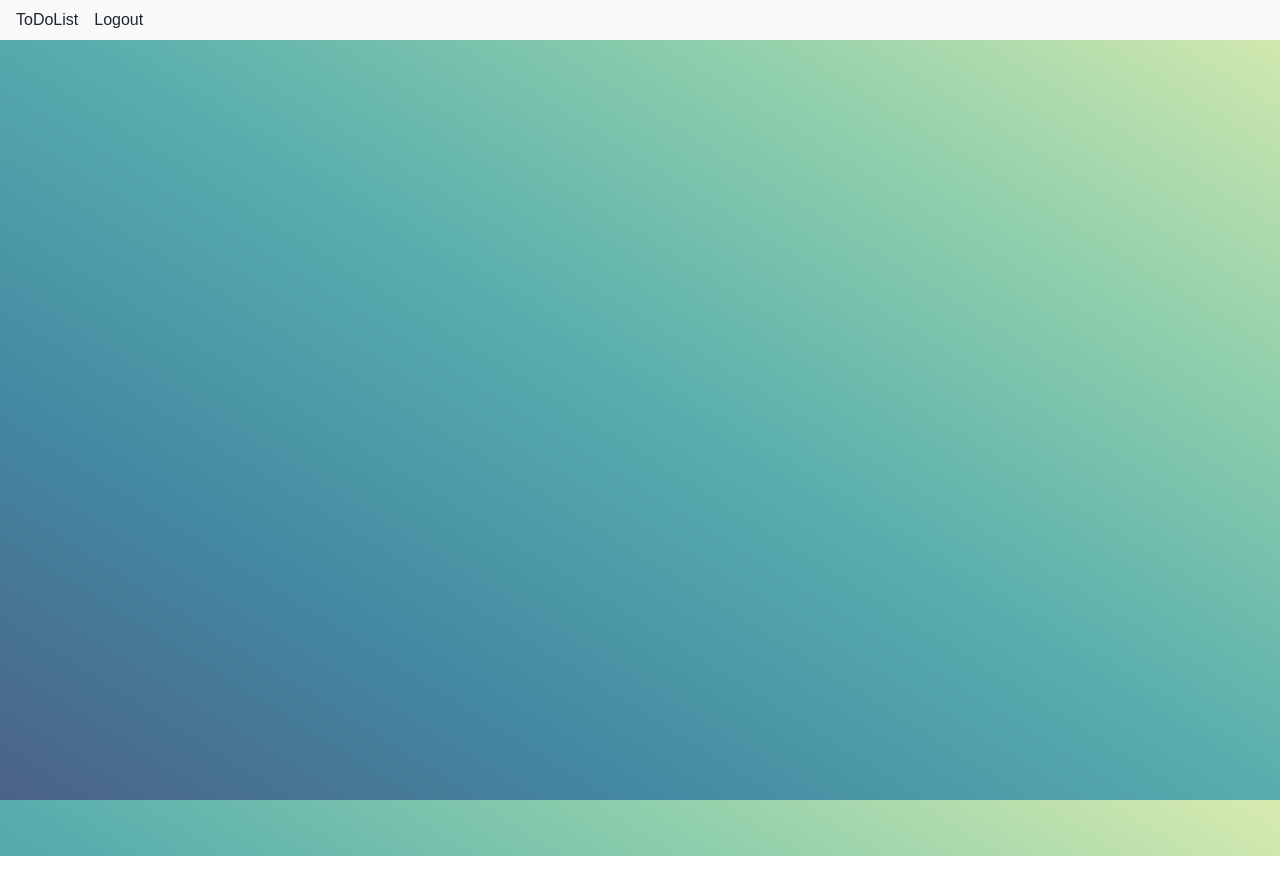
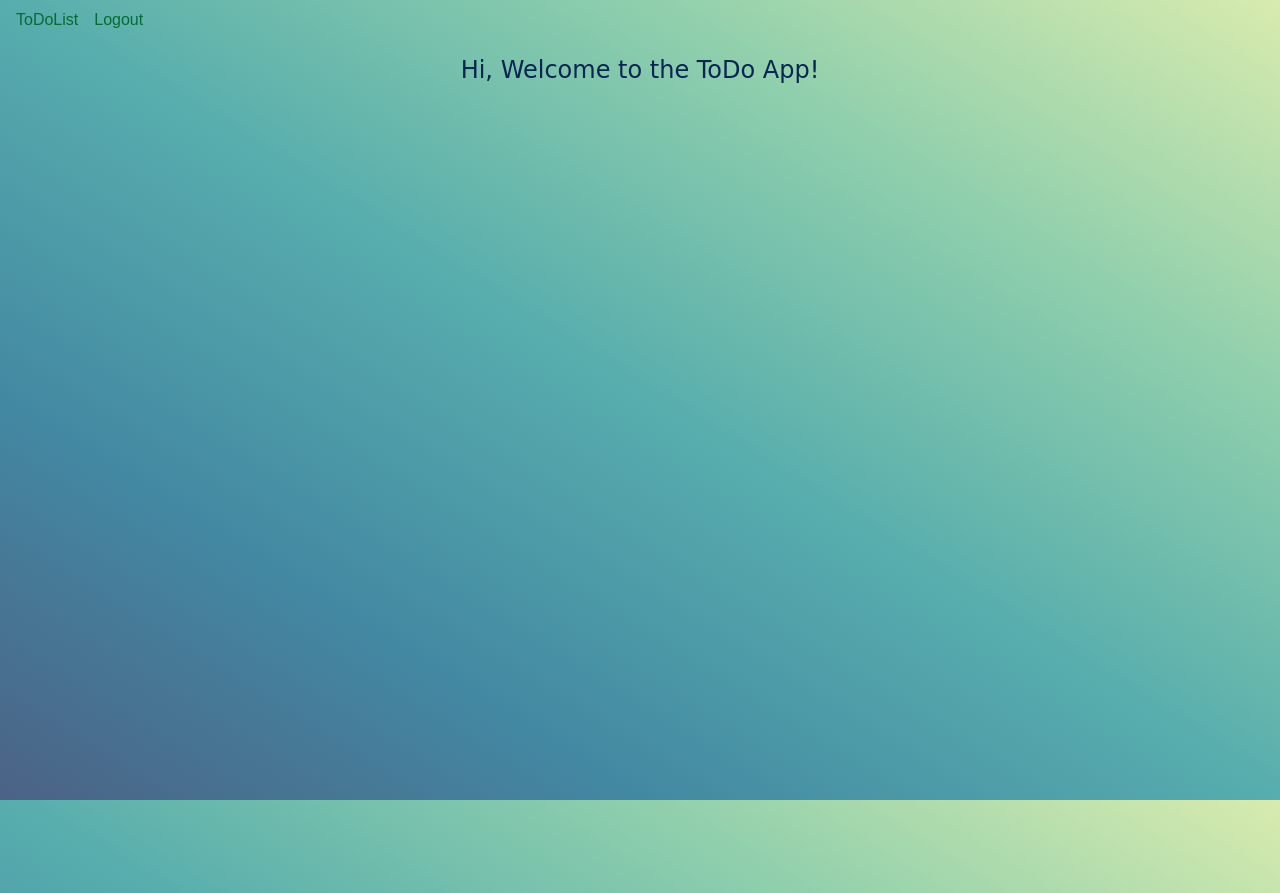
Before and after one commit to ManjushaFSD/TODO-App, a plain HTML site: page todo.html in a window 1280 px wide. Before the commit the page ends 856 px from the top, so only its background shows below. Drawn offline with nearby package versions, Linux system fonts and the light colour scheme; a web font is replaced by a local one.

Commit message:
TODO app

```diff
--- a/style.css
+++ b/style.css
@@ -77,3 +77,8 @@ input:focus {
 li {
   list-style-type: none;
 }
+.heading{
+  color: #062551;
+  text-align: center;
+  font-family: cursive;
+}
--- a/todo.html
+++ b/todo.html
@@ -26,7 +26,7 @@
     <link rel="stylesheet" href="./style.css" />
   </head>
   <body id="body">
-    <ul class="navbar navbar-expand-lg navbar-light bg-light">
+    <ul class="navbar navbar-expand-lg" style="color: #066b34;">
       <li class="nav-item ms-3 me-3">
         <a class="nav-link" href="#" onclick="fetchToDo()">ToDoList</a>
       </li>
@@ -35,7 +35,7 @@
         <a class="nav-link" href="./index.html">Logout</a>
       </li>
     </ul>
-
+   <h4 class="heading">Hi, Welcome to the ToDo App!</h4>
     <div class="container">
       <table class="table table-responsive table-striped">
         <tr class="bg-light" id="myfont"></tr>
```
Also changed, not shown: index.html (+1 -1 lines).
